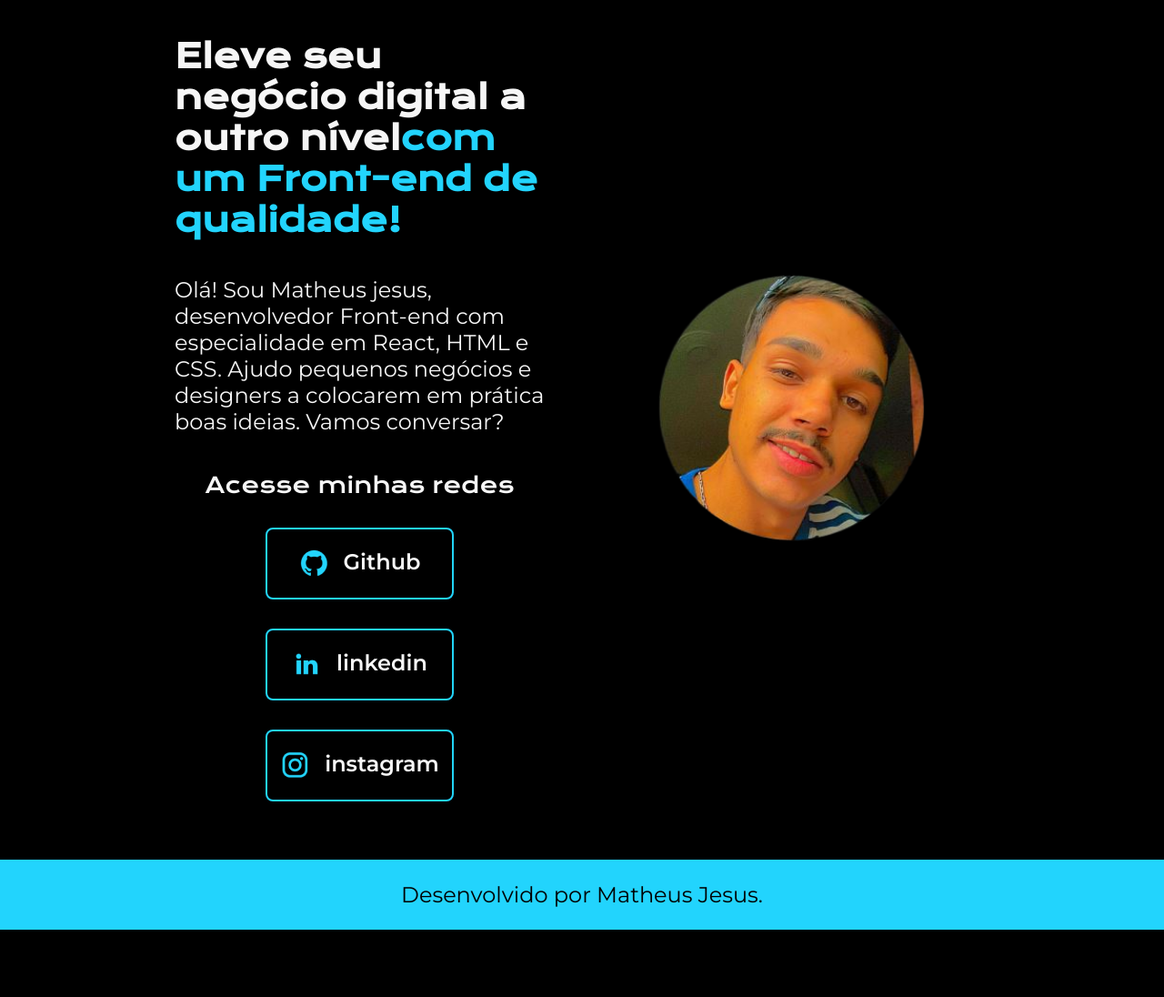
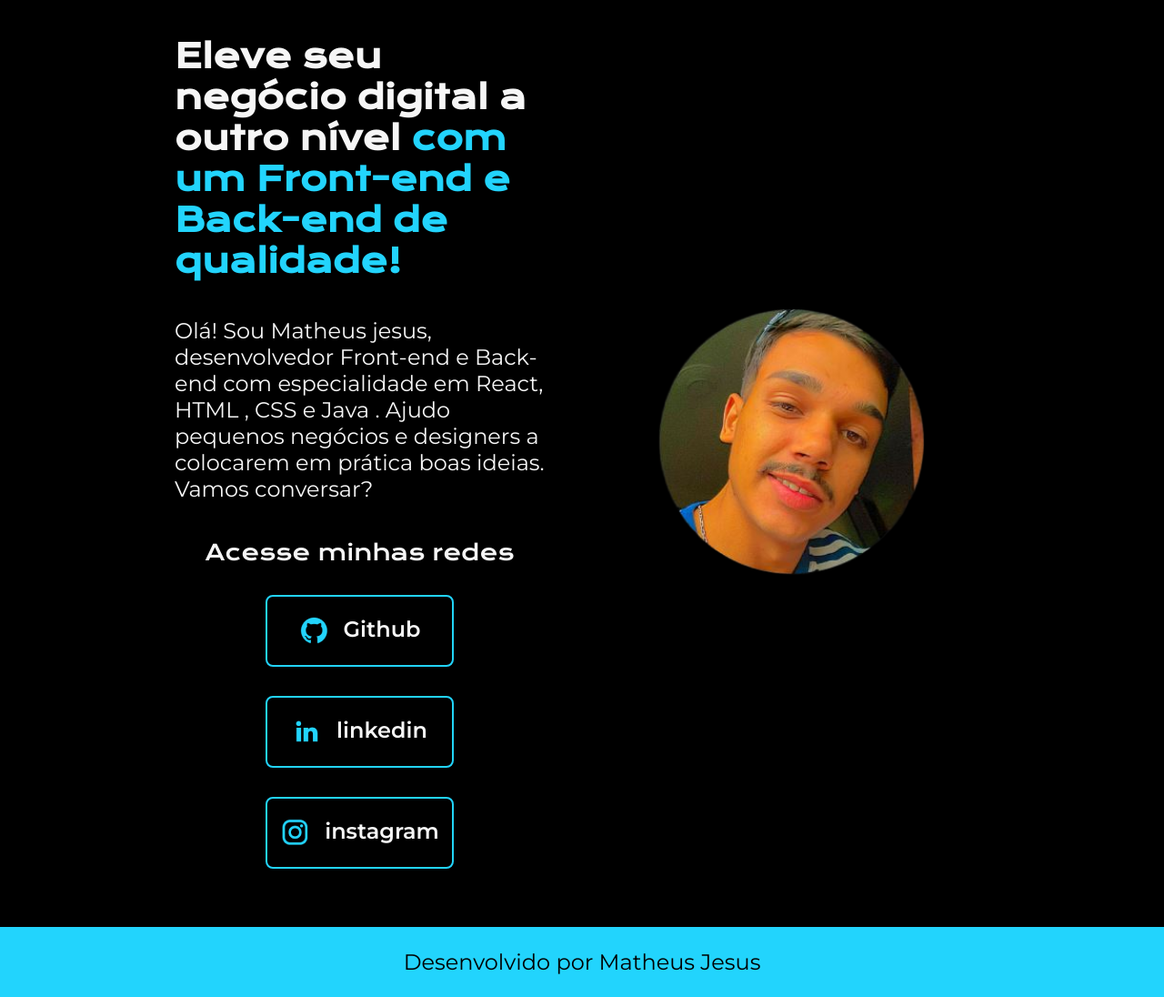
Before and after one commit to DeCampos09/Portifolio, a plain HTML site: page index.html in a window 1280 px wide. Shown: the part 80-1176 px from the top of the page at 91% size. Before the commit the page ends 1102 px from the top, so only its background shows below. Drawn offline with nearby package versions, Linux system fonts and the light colour scheme.

Commit message:
atualização

```diff
--- a/index.html
+++ b/index.html
@@ -19,11 +19,12 @@
     <main class="apresentacao">
         <section class="apresentacao__conteudo">
             <h1 class="apresentacao__conteudo__titulo">Eleve seu negócio digital a outro nível<strong
-            class="titulo-destaque">com um Front-end de qualidade!
+            class="titulo-destaque"> com um
+            Front-end e Back-end de qualidade!
             </strong></h1>
             <p class="apresentacao__conteudo__texto">Olá! Sou Matheus jesus, desenvolvedor
-            Front-end com especialidade em React, HTML e
-            CSS. Ajudo pequenos negócios e designers a
+            Front-end e Back-end com especialidade em React, HTML ,
+            CSS e Java . Ajudo pequenos negócios e designers a
             colocarem em prática boas ideias. Vamos
             conversar?</p>
             <div class="apresentacao__links">
@@ -46,7 +47,7 @@
         <img class="apresentacao__imagem" src="./assets/Imagem.png" alt="Foto programando">
     </main>
     <footer class="rodape">
-        <p>Desenvolvido por Matheus Jesus.</p>
+        <p>Desenvolvido por Matheus Jesus </p>
     </footer>
 </body>
 
```
Also changed, not shown: about.html (+3 -3 lines).
